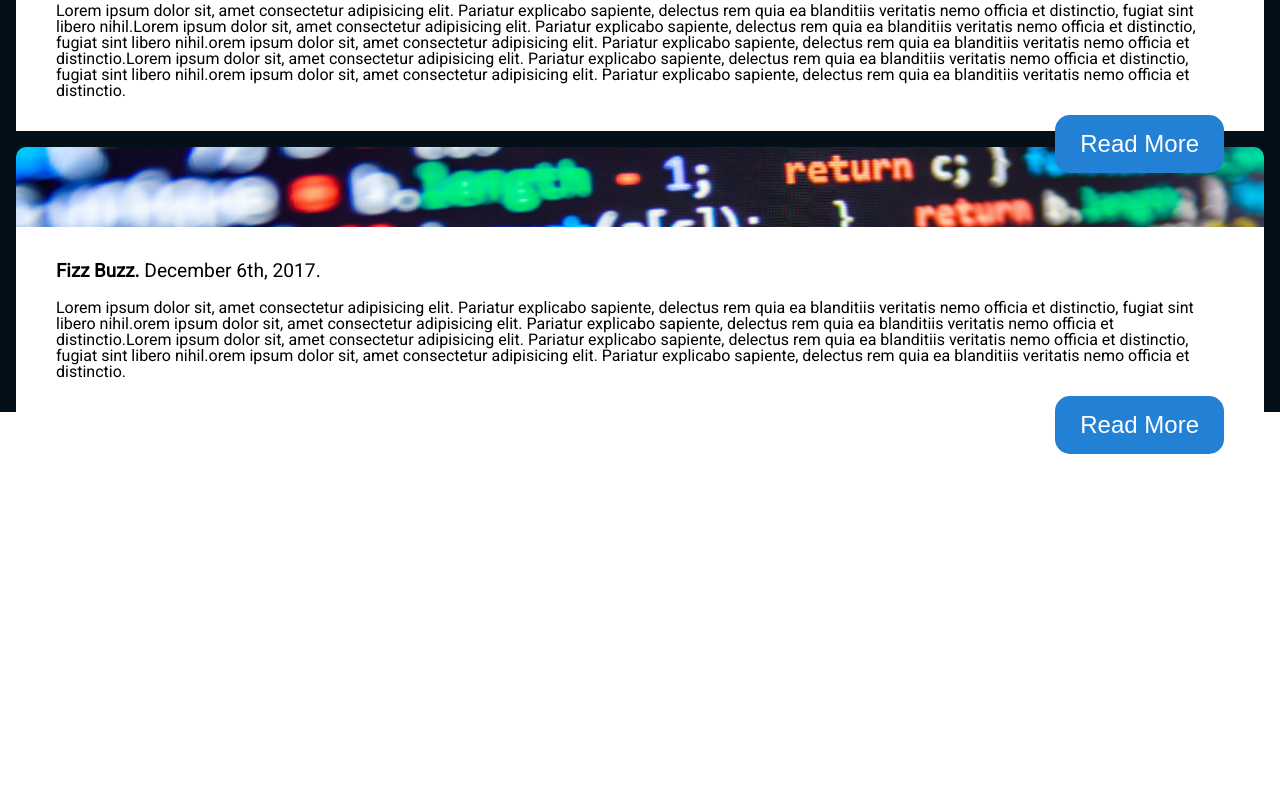
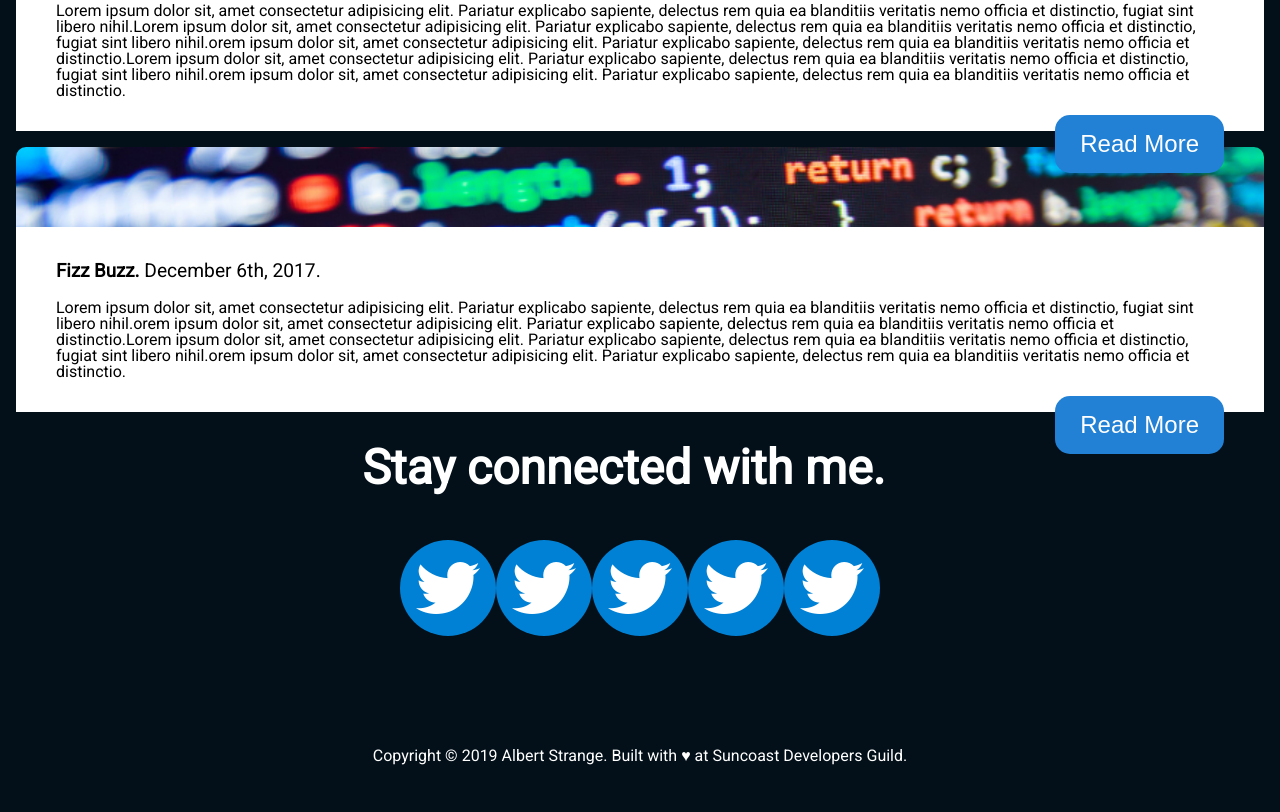
Before and after one commit to ads6495/mock, a website: page public/index.html in a window 1280 px wide. Shown: the part 1044-1856 px from the top of the page. Before the commit the page ends 1498 px from the top, so only its background shows below. Drawn offline with Linux system fonts and the light colour scheme.

Commit message:
added twitter icons and styling

```diff
--- a/public/index.html
+++ b/public/index.html
@@ -89,24 +89,27 @@
     </div>
 
 
+    <div>
+
+      <h1 class="footer-end">Stay connected with me.</h1>
+
+      <ul class="footer-container">
+        <li><i class="fab fa-twitter fa-4x"></i></li>
+        <li><i class="fab fa-twitter fa-4x"> </i></li>
+        <li><i class="fab fa-twitter fa-4x"> </i></li>
+        <li><i class="fab fa-twitter fa-4x"> </i></li>
+        <li><i class="fab fa-twitter fa-4x"> </i></li>
+      </ul>
 
 
+    </div>
+    <div id="footer-end">
+      <p>
+        Copyright &copy; 2019 Albert Strange. Built with &hearts; at Suncoast Developers Guild.
+      </p>
+    </div>
+  </footer>
 
-
-
-
-
-
-
-
-
-
-
-    <!-- <ul>
-      <li><i class="fab fa-twitter"></i></li>
-      <li><i class="fa fa-twitter"> </i></li>
-    </ul>
-  </footer> -->
 </body>
 
 </html>
--- a/public/screen.css
+++ b/public/screen.css
@@ -1,5 +1,5 @@
 :root {
-  font: 16px / 1 roboto;
+  font: 16px / 1 'Roboto';
 }
 
 html {
@@ -35,25 +35,23 @@ body {
   padding-bottom: 5rem;
 }
 
-
 /* creates speech bubble apperance next to image */
 body div div#quote-box {
   background-color: antiquewhite;
   position: relative;
-  opacity: .5;
+  opacity: 0.5;
   border-radius: 1rem;
   margin-left: 1rem;
   font-size: 1.6rem;
-  line-height: .2;
+  line-height: 0.2;
 }
 
 section div article blockquote {
   padding: 1rem 0;
-
 }
 
 #quote-box::after {
-  content: "";
+  content: '';
   position: absolute;
   bottom: -16px;
   left: 0;
@@ -85,7 +83,7 @@ div ul {
 
 .container2 {
   background-color: rgba(0, 0, 0, 0.452);
-  padding: .2rem 0;
+  padding: 0.2rem 0;
 }
 
 .container3,
@@ -98,19 +96,18 @@ div ul {
 }
 
 .container3 {
-  background-image: url("./images/react.png");
+  background-image: url('./images/react.png');
   padding-top: 4rem;
   background-position-y: 60%;
   background-position-x: center;
 }
 
 .container4 {
-  background-image: url("./images/code.png");
+  background-image: url('./images/code.png');
   padding-top: 4rem;
-
 }
 
-div>article {
+div > article {
   background-color: white;
 }
 
@@ -141,3 +138,37 @@ span {
   border: none;
   border-radius: 15px;
 }
+
+.footer-end {
+  text-align: center;
+  padding-left: 12rem;
+  font-size: 3rem;
+  color: #fff;
+  margin-bottom: 3rem;
+}
+
+footer section div ul.footer-container {
+  flex-basis: calc(25% - 20px);
+  background: grey;
+}
+
+footer div#footer-end {
+  color: white;
+  text-align: center;
+  margin-top: 7rem;
+  padding-bottom: 2rem;
+}
+
+ul.footer-container {
+  padding-right: 125px;
+  padding-left: 125px;
+  margin-right: 275px;
+  margin-left: 275px;
+}
+
+.fa-twitter {
+  background-color: #0081d5;
+  color: #fff;
+  border-radius: 50%;
+  padding: 1rem;
+}
```
